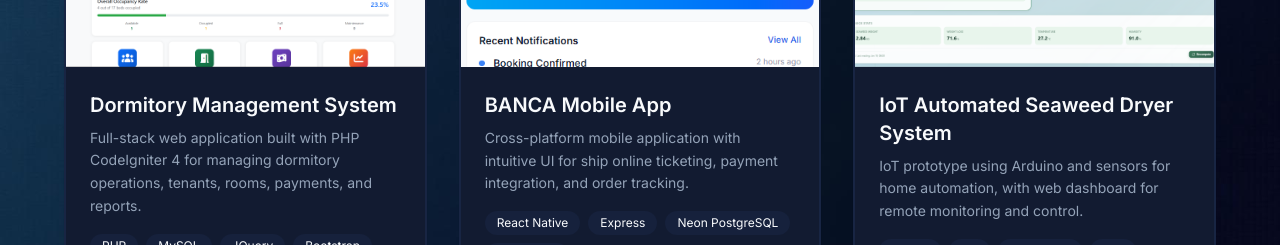
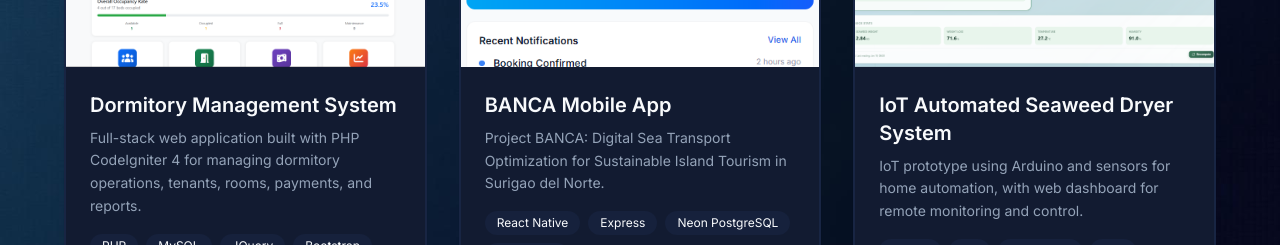
Before and after one commit to gmarxdev/gielo-bandoy-portfolio, a React (Vite) app: page / in a window 1280 px wide. Shown: the part 2560-2805 px from the top of the page. Built offline with nearby package versions, Linux system fonts and the light colour scheme; the HTML template or start-up script is replaced by a standard one.

Commit message:
update porfolio

```diff
--- a/src/components/Footer.tsx
+++ b/src/components/Footer.tsx
@@ -24,7 +24,7 @@
         <div className="grid md:grid-cols-3 gap-8 mb-8">
           <div>
             <h3 className="text-xl font-bold mb-4">
-              GMB<span className="text-primary">.</span>
+              GMRB<span className="text-primary">.</span>
             </h3>
             <p className="text-muted-foreground text-sm leading-relaxed">
               Building practical digital solutions with clean code and modern design.
--- a/src/components/PortfolioSection.tsx
+++ b/src/components/PortfolioSection.tsx
@@ -26,7 +26,7 @@
     {
       title: "BANCA Mobile App",
       description:
-        "Cross-platform mobile application with intuitive UI for ship online ticketing, payment integration, and order tracking.",
+        "Project BANCA: Digital Sea Transport Optimization for Sustainable Island Tourism in Surigao del Norte.",
       image: banca1,
       tags: ["React Native", "Express", "Neon PostgreSQL", "PayMongo"],
       liveUrl: "https://banca-prototype.vercel.app/",
```
